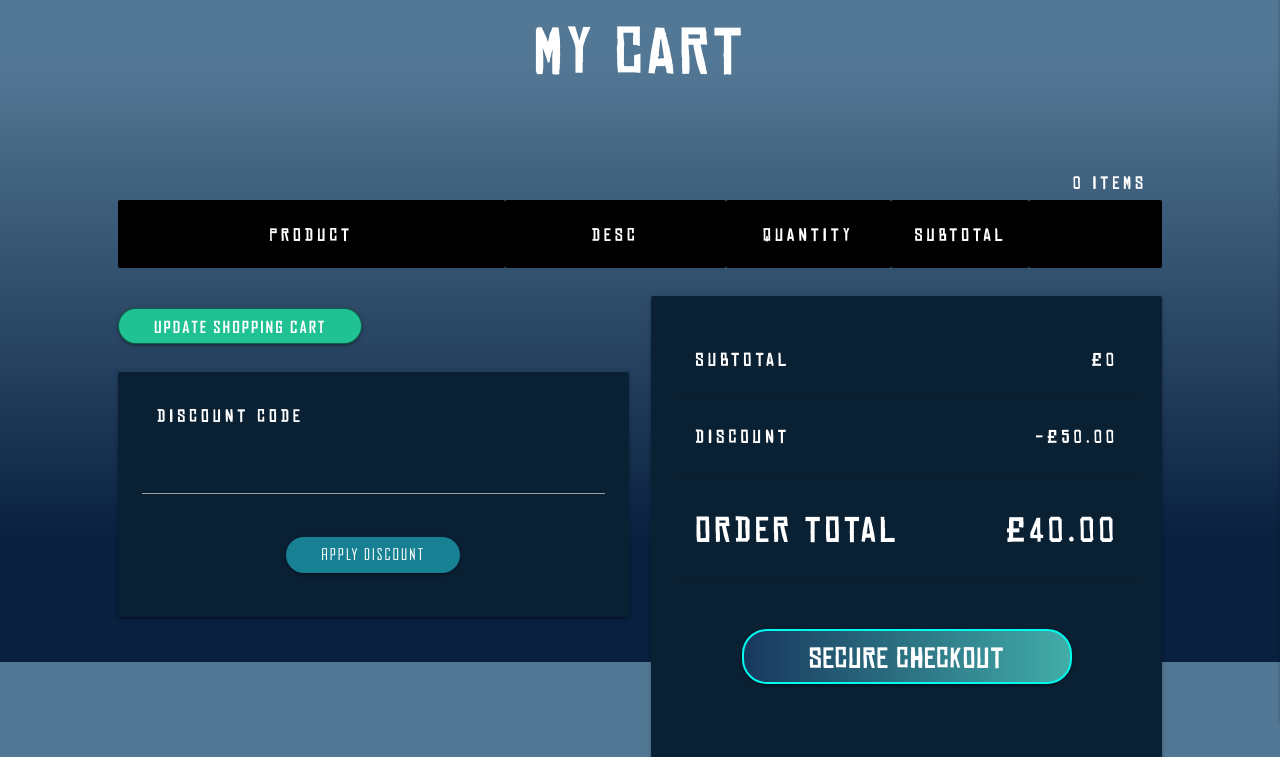
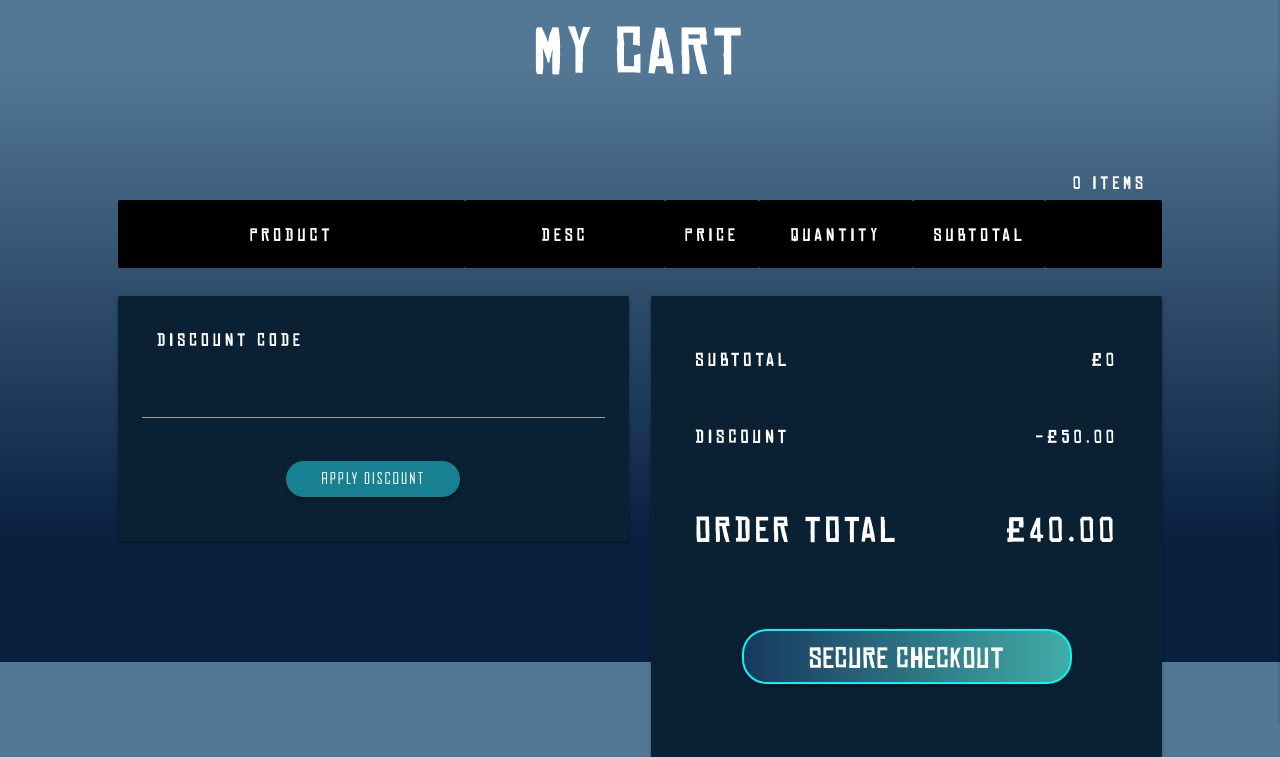
Before and after one commit to Code-Institute-Submissions/Code-Institute-Submissions-naturetrust_SepResub, a Django app: page /cart/ in a window 1280 px wide. Shown: the part 138-895 px from the top of the page. Run offline with Django 3.2, Linux system fonts and the light colour scheme; lists and menus that the app fills with data are empty; parts of the project's set-up code (start-up, migrations or seed data) failed here and were passed over.

Commit message:
Update shopping cart functionality for view cart page

```diff
--- a/cart/templates/cart/cart.html
+++ b/cart/templates/cart/cart.html
@@ -80,6 +80,7 @@
                             <tr class="table-header">
                                 <th style="width: 35%;"><h6 class="title center">Product</h6></th>
                                 <th style="width: 20%;"><h6 class="title center">Desc</h6></th>
+                                <th style="width: 8%;"><h6 class="title center">Price</h6></th>
                                 <th style="width: 15%;"><h6 class="title center">Quantity</h6></th>
                                 <th style="width: 10%;"><h6 class="title center">Subtotal</h6></th>
                                 <th style="width: 12%;"></th>
@@ -107,7 +108,14 @@
                                         <th class="center">
                                             <p>{{ item.edition.desc|slice:":254" }}...</p>
                                         </th>
+                                        <!-- Price -->
+                                        <th class="center">
+                                            <h6 class="title">{{ item.edition.price }}</h6>
+                                        </th>
                                         <!-- Quantity -->
+                                        <form action="{% url 'update_cart' item.item_id %}" method="POST" id="updateCartItem-{{item.item_id}}">
+                                            {% csrf_token %}
+                                            <input type="hidden" name="redirect_url" value="{{ request.path }}">
                                             <th class="center">
                                                 <div class="qty-btn">
                                                     <div class="row">
@@ -127,7 +135,12 @@
                                                         </div>
                                                     </div>
                                                 </div>
+                                                <!-- Update quantity -->
+                                                <div class="col s12">
+                                                    <button type="submit" class="btn btn-green update-qty" id="updateQty-{{ item.item_id }}">Update</button>
+                                                </div>
                                             </th>
+                                        </form>
                                         <!-- Subtotal -->
                                         <th class="center">
                                             <h5 class="title">£{{ item.subtotal }}</h5>
@@ -146,11 +159,6 @@
                     <!-- Update cart and apply discount -->
                     <div class="col s12 l6">
                         <div class="row">
-                            <!-- Update shopping cart -->
-                            <div class="col s12 my-2 update-cart">
-                                <a href="#!" class="btn btn-green">Update shopping cart</a>
-                                <div class="divider my-5 hide-on-large-only"></div>
-                            </div>
                             <!-- Apply discount -->
                             <div class="col s12">
                                 <div class="card-panel">
--- a/games/templates/games/game-details.html
+++ b/games/templates/games/game-details.html
@@ -118,5 +118,6 @@
 {% endblock %}
 
 {% block postloadjs %}
+    {{ block.super }}
     <script src="{% static 'games/js/scripts.js' %}" type="text/javascript"></script>
 {% endblock %}
--- a/static/css/base.css
+++ b/static/css/base.css
@@ -340,7 +340,7 @@ Shopping cart sidenav styles
     margin-bottom: 0 !important;
 }
 
-.cart-item .update-qty {
+.update-qty {
     display: none;
 }
 
--- a/templates/base.html
+++ b/templates/base.html
@@ -100,6 +100,7 @@
                 itemId = $(this).attr('id');
                 idNumber = itemId.split('qty_');
                 idNumber = idNumber[1]
+                $(`#updateQtyNav-${idNumber}`).fadeIn(400);
                 $(`#updateQty-${idNumber}`).fadeIn(400);
             });
 
--- a/templates/includes/cart-nav.html
+++ b/templates/includes/cart-nav.html
@@ -54,7 +54,7 @@
                                     </div>
                                     <!-- Update quantity -->
                                     <div class="col l6">
-                                        <button type="submit" class="btn btn-green update-qty" id="updateQty-{{ item.item_id }}">Update</button>
+                                        <button type="submit" class="btn btn-green update-qty" id="updateQtyNav-{{ item.item_id }}">Update</button>
                                     </div>
                                 </div>
                             </form>
@@ -86,7 +86,7 @@
                 <h5 class="title">Subtotal</h5>
             </div>
             <div class="col s6">
-                <h5 class="title right">£50.00</h5>
+                <h5 class="title right">£{{ total }}</h5>
             </div>
         </div>
         <!-- View cart -->
```
Lines whose indentation alone changed are shown as unchanged.
